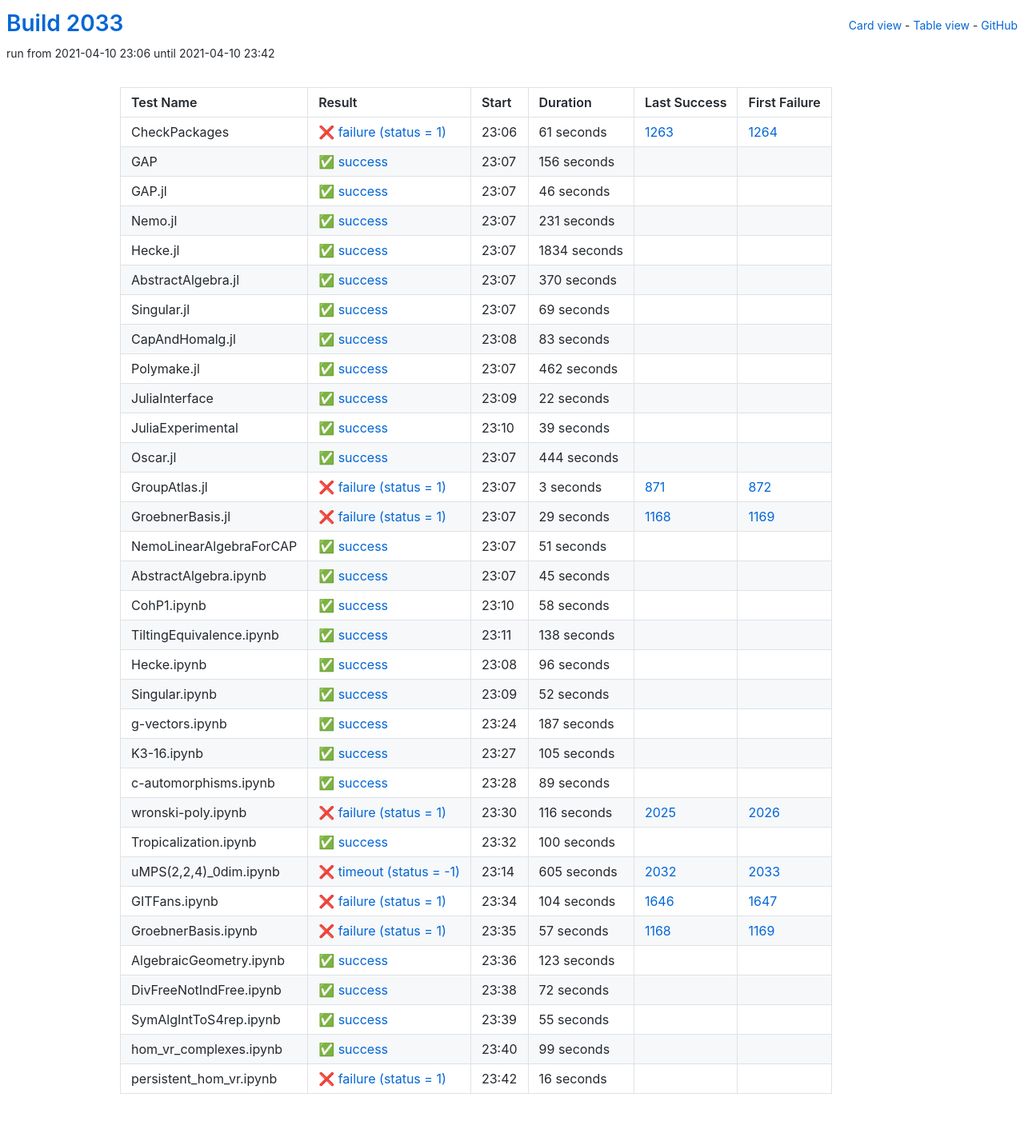
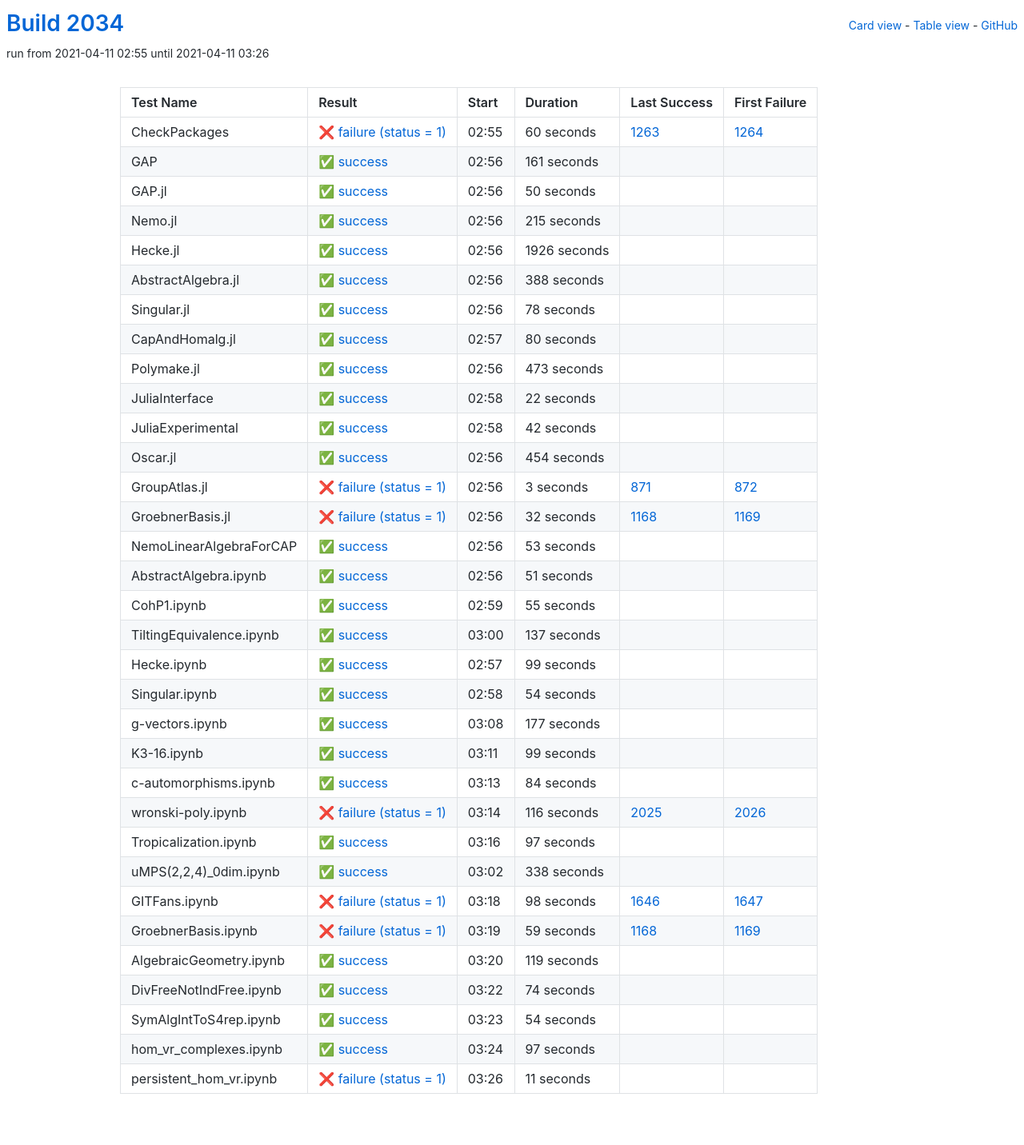
Before and after one commit to oscar-system/oscar-ci-status-stable, a Jekyll site: the page built from table.html, in a window 1280 px wide. Shown: the whole page at 80% size. Built offline with Jekyll 4.4.1, drawn with Linux system fonts in a browser that asks for light colours.

Commit message:
Build #2034

```diff
--- a/_data/ci.yml
+++ b/_data/ci.yml
@@ -1,6 +1,6 @@
 ---
-build: 2033
-build_url: https://oscarci.mathematik.uni-kl.de/job/oscar-stable/2033/
+build: 2034
+build_url: https://oscarci.mathematik.uni-kl.de/job/oscar-stable/2034/
 job: oscar-stable
 organization: oscar-system
 repo: oscar-ci-status-stable
@@ -8,116 +8,116 @@ repourl: https://github.com/oscar-system/oscar-ci-status-stable
 tests:
 - name: CheckPackages
   id: checkpackages
-  log: https://oscarci.mathematik.uni-kl.de/job/oscar-stable/2033/artifact/logs/build-2033/CheckPackages.log
-  start: 2021-04-10 23:06
+  log: https://oscarci.mathematik.uni-kl.de/job/oscar-stable/2034/artifact/logs/build-2034/CheckPackages.log
+  start: 2021-04-11 02:55
   success: false
   exitcode: 1
   status: failure
-  duration: 61
+  duration: 60
   last_success: 1263
   last_success_url: https://oscarci.mathematik.uni-kl.de/job/oscar-stable/1263/
   first_failure: 1264
   first_failure_url: https://oscarci.mathematik.uni-kl.de/job/oscar-stable/1264/
 - name: GAP
   id: gap
-  log: https://oscarci.mathematik.uni-kl.de/job/oscar-stable/2033/artifact/logs/build-2033/GAP.log
-  start: 2021-04-10 23:07
+  log: https://oscarci.mathematik.uni-kl.de/job/oscar-stable/2034/artifact/logs/build-2034/GAP.log
+  start: 2021-04-11 02:56
   success: true
   exitcode: 0
   status: success
-  duration: 156
+  duration: 161
   last_success: false
   last_success_url:
   first_failure: false
   first_failure_url:
 - name: GAP.jl
   id: gap-jl
-  log: https://oscarci.mathematik.uni-kl.de/job/oscar-stable/2033/artifact/logs/build-2033/GAP.jl.log
-  start: 2021-04-10 23:07
+  log: https://oscarci.mathematik.uni-kl.de/job/oscar-stable/2034/artifact/logs/build-2034/GAP.jl.log
+  start: 2021-04-11 02:56
   success: true
   exitcode: 0
   status: success
-  duration: 46
+  duration: 50
   last_success: false
   last_success_url:
   first_failure: false
   first_failure_url:
 - name: Nemo.jl
   id: nemo-jl
-  log: https://oscarci.mathematik.uni-kl.de/job/oscar-stable/2033/artifact/logs/build-2033/Nemo.jl.log
-  start: 2021-04-10 23:07
+  log: https://oscarci.mathematik.uni-kl.de/job/oscar-stable/2034/artifact/logs/build-2034/Nemo.jl.log
+  start: 2021-04-11 02:56
   success: true
   exitcode: 0
   status: success
-  duration: 231
+  duration: 215
   last_success: false
   last_success_url:
   first_failure: false
   first_failure_url:
 - name: Hecke.jl
   id: hecke-jl
-  log: https://oscarci.mathematik.uni-kl.de/job/oscar-stable/2033/artifact/logs/build-2033/Hecke.jl.log
-  start: 2021-04-10 23:07
+  log: https://oscarci.mathematik.uni-kl.de/job/oscar-stable/2034/artifact/logs/build-2034/Hecke.jl.log
+  start: 2021-04-11 02:56
   success: true
   exitcode: 0
   status: success
-  duration: 1834
+  duration: 1926
   last_success: false
   last_success_url:
   first_failure: false
   first_failure_url:
 - name: AbstractAlgebra.jl
   id: abstractalgebra-jl
-  log: https://oscarci.mathematik.uni-kl.de/job/oscar-stable/2033/artifact/logs/build-2033/AbstractAlgebra.jl.log
-  start: 2021-04-10 23:07
+  log: https://oscarci.mathematik.uni-kl.de/job/oscar-stable/2034/artifact/logs/build-2034/AbstractAlgebra.jl.log
+  start: 2021-04-11 02:56
   success: true
   exitcode: 0
   status: success
-  duration: 370
+  duration: 388
   last_success: false
   last_success_url:
   first_failure: false
   first_failure_url:
 - name: Singular.jl
   id: singular-jl
-  log: https://oscarci.mathematik.uni-kl.de/job/oscar-stable/2033/artifact/logs/build-2033/Singular.jl.log
-  start: 2021-04-10 23:07
+  log: https://oscarci.mathematik.uni-kl.de/job/oscar-stable/2034/artifact/logs/build-2034/Singular.jl.log
+  start: 2021-04-11 02:56
   success: true
   exitcode: 0
   status: success
-  duration: 69
+  duration: 78
   last_success: false
   last_success_url:
   first_failure: false
   first_failure_url:
 - name: CapAndHomalg.jl
   id: capandhomalg-jl
-  log: https://oscarci.mathematik.uni-kl.de/job/oscar-stable/2033/artifact/logs/build-2033/CapAndHomalg.jl.log
-  start: 2021-04-10 23:08
+  log: https://oscarci.mathematik.uni-kl.de/job/oscar-stable/2034/artifact/logs/build-2034/CapAndHomalg.jl.log
+  start: 2021-04-11 02:57
   success: true
   exitcode: 0
   status: success
-  duration: 83
+  duration: 80
   last_success: false
   last_success_url:
   first_failure: false
   first_failure_url:
 - name: Polymake.jl
   id: polymake-jl
-  log: https://oscarci.mathematik.uni-kl.de/job/oscar-stable/2033/artifact/logs/build-2033/Polymake.jl.log
-  start: 2021-04-10 23:07
+  log: https://oscarci.mathematik.uni-kl.de/job/oscar-stable/2034/artifact/logs/build-2034/Polymake.jl.log
+  start: 2021-04-11 02:56
   success: true
   exitcode: 0
   status: success
-  duration: 462
+  duration: 473
   last_success: false
   last_success_url:
   first_failure: false
   first_failure_url:
 - name: JuliaInterface
   id: juliainterface
-  log: https://oscarci.mathematik.uni-kl.de/job/oscar-stable/2033/artifact/logs/build-2033/JuliaInterface.log
-  start: 2021-04-10 23:09
+  log: https://oscarci.mathematik.uni-kl.de/job/oscar-stable/2034/artifact/logs/build-2034/JuliaInterface.log
+  start: 2021-04-11 02:58
   success: true
   exitcode: 0
   status: success
@@ -128,32 +128,32 @@ tests:
   first_failure_url:
 - name: JuliaExperimental
   id: juliaexperimental
-  log: https://oscarci.mathematik.uni-kl.de/job/oscar-stable/2033/artifact/logs/build-2033/JuliaExperimental.log
-  start: 2021-04-10 23:10
+  log: https://oscarci.mathematik.uni-kl.de/job/oscar-stable/2034/artifact/logs/build-2034/JuliaExperimental.log
+  start: 2021-04-11 02:58
   success: true
   exitcode: 0
   status: success
-  duration: 39
+  duration: 42
   last_success: false
   last_success_url:
   first_failure: false
   first_failure_url:
 - name: Oscar.jl
   id: oscar-jl
-  log: https://oscarci.mathematik.uni-kl.de/job/oscar-stable/2033/artifact/logs/build-2033/Oscar.jl.log
-  start: 2021-04-10 23:07
+  log: https://oscarci.mathematik.uni-kl.de/job/oscar-stable/2034/artifact/logs/build-2034/Oscar.jl.log
+  start: 2021-04-11 02:56
   success: true
   exitcode: 0
   status: success
-  duration: 444
+  duration: 454
   last_success: false
   last_success_url:
   first_failure: false
   first_failure_url:
 - name: GroupAtlas.jl
   id: groupatlas-jl
-  log: https://oscarci.mathematik.uni-kl.de/job/oscar-stable/2033/artifact/logs/build-2033/GroupAtlas.jl.log
-  start: 2021-04-10 23:07
+  log: https://oscarci.mathematik.uni-kl.de/job/oscar-stable/2034/artifact/logs/build-2034/GroupAtlas.jl.log
+  start: 2021-04-11 02:56
   success: false
   exitcode: 1
   status: failure
@@ -164,20 +164,32 @@ tests:
   first_failure_url: https://oscarci.mathematik.uni-kl.de/job/oscar-stable/872/
 - name: GroebnerBasis.jl
   id: groebnerbasis-jl
-  log: https://oscarci.mathematik.uni-kl.de/job/oscar-stable/2033/artifact/logs/build-2033/GroebnerBasis.jl.log
-  start: 2021-04-10 23:07
+  log: https://oscarci.mathematik.uni-kl.de/job/oscar-stable/2034/artifact/logs/build-2034/GroebnerBasis.jl.log
+  start: 2021-04-11 02:56
   success: false
   exitcode: 1
   status: failure
-  duration: 29
+  duration: 32
   last_success: 1168
   last_success_url: https://oscarci.mathematik.uni-kl.de/job/oscar-stable/1168/
   first_failure: 1169
   first_failure_url: https://oscarci.mathematik.uni-kl.de/job/oscar-stable/1169/
 - name: NemoLinearAlgebraForCAP
   id: nemolinearalgebraforcap
-  log: https://oscarci.mathematik.uni-kl.de/job/oscar-stable/2033/artifact/logs/build-2033/NemoLinearAlgebraForCAP.log
-  start: 2021-04-10 23:07
+  log: https://oscarci.mathematik.uni-kl.de/job/oscar-stable/2034/artifact/logs/build-2034/NemoLinearAlgebraForCAP.log
+  start: 2021-04-11 02:56
+  success: true
+  exitcode: 0
+  status: success
+  duration: 53
+  last_success: false
+  last_success_url:
+  first_failure: false
+  first_failure_url:
+- name: AbstractAlgebra.ipynb
+  id: abstractalgebra-ipynb
+  log: https://oscarci.mathematik.uni-kl.de/job/oscar-stable/2034/artifact/logs/build-2034/AbstractAlgebra.ipynb.log
+  start: 2021-04-11 02:56
   success: true
   exitcode: 0
   status: success
@@ -186,106 +198,94 @@ tests:
   last_success_url:
   first_failure: false
   first_failure_url:
-- name: AbstractAlgebra.ipynb
-  id: abstractalgebra-ipynb
-  log: https://oscarci.mathematik.uni-kl.de/job/oscar-stable/2033/artifact/logs/build-2033/AbstractAlgebra.ipynb.log
-  start: 2021-04-10 23:07
+- name: CohP1.ipynb
+  id: cohp1-ipynb
+  log: https://oscarci.mathematik.uni-kl.de/job/oscar-stable/2034/artifact/logs/build-2034/CohP1.ipynb.log
+  start: 2021-04-11 02:59
   success: true
   exitcode: 0
   status: success
-  duration: 45
-  last_success: false
-  last_success_url:
-  first_failure: false
-  first_failure_url:
-- name: CohP1.ipynb
-  id: cohp1-ipynb
-  log: https://oscarci.mathematik.uni-kl.de/job/oscar-stable/2033/artifact/logs/build-2033/CohP1.ipynb.log
-  start: 2021-04-10 23:10
-  success: true
-  exitcode: 0
-  status: success
-  duration: 58
+  duration: 55
   last_success: false
   last_success_url:
   first_failure: false
   first_failure_url:
 - name: TiltingEquivalence.ipynb
   id: tiltingequivalence-ipynb
-  log: https://oscarci.mathematik.uni-kl.de/job/oscar-stable/2033/artifact/logs/build-2033/TiltingEquivalence.ipynb.log
-  start: 2021-04-10 23:11
+  log: https://oscarci.mathematik.uni-kl.de/job/oscar-stable/2034/artifact/logs/build-2034/TiltingEquivalence.ipynb.log
+  start: 2021-04-11 03:00
   success: true
   exitcode: 0
   status: success
-  duration: 138
+  duration: 137
   last_success: false
   last_success_url:
   first_failure: false
   first_failure_url:
 - name: Hecke.ipynb
   id: hecke-ipynb
-  log: https://oscarci.mathematik.uni-kl.de/job/oscar-stable/2033/artifact/logs/build-2033/Hecke.ipynb.log
-  start: 2021-04-10 23:08
+  log: https://oscarci.mathematik.uni-kl.de/job/oscar-stable/2034/artifact/logs/build-2034/Hecke.ipynb.log
+  start: 2021-04-11 02:57
   success: true
   exitcode: 0
   status: success
-  duration: 96
+  duration: 99
   last_success: false
   last_success_url:
   first_failure: false
   first_failure_url:
 - name: Singular.ipynb
   id: singular-ipynb
-  log: https://oscarci.mathematik.uni-kl.de/job/oscar-stable/2033/artifact/logs/build-2033/Singular.ipynb.log
-  start: 2021-04-10 23:09
+  log: https://oscarci.mathematik.uni-kl.de/job/oscar-stable/2034/artifact/logs/build-2034/Singular.ipynb.log
+  start: 2021-04-11 02:58
   success: true
   exitcode: 0
   status: success
-  duration: 52
+  duration: 54
   last_success: false
   last_success_url:
   first_failure: false
   first_failure_url:
 - name: g-vectors.ipynb
   id: g-vectors-ipynb
-  log: https://oscarci.mathematik.uni-kl.de/job/oscar-stable/2033/artifact/logs/build-2033/g-vectors.ipynb.log
-  start: 2021-04-10 23:24
+  log: https://oscarci.mathematik.uni-kl.de/job/oscar-stable/2034/artifact/logs/build-2034/g-vectors.ipynb.log
+  start: 2021-04-11 03:08
   success: true
   exitcode: 0
   status: success
-  duration: 187
+  duration: 177
   last_success: false
   last_success_url:
   first_failure: false
   first_failure_url:
 - name: K3-16.ipynb
   id: k3-16-ipynb
-  log: https://oscarci.mathematik.uni-kl.de/job/oscar-stable/2033/artifact/logs/build-2033/K3-16.ipynb.log
-  start: 2021-04-10 23:27
+  log: https://oscarci.mathematik.uni-kl.de/job/oscar-stable/2034/artifact/logs/build-2034/K3-16.ipynb.log
+  start: 2021-04-11 03:11
   success: true
   exitcode: 0
   status: success
-  duration: 105
+  duration: 99
   last_success: false
   last_success_url:
   first_failure: false
   first_failure_url:
 - name: c-automorphisms.ipynb
   id: c-automorphisms-ipynb
-  log: https://oscarci.mathematik.uni-kl.de/job/oscar-stable/2033/artifact/logs/build-2033/c-automorphisms.ipynb.log
-  start: 2021-04-10 23:28
+  log: https://oscarci.mathematik.uni-kl.de/job/oscar-stable/2034/artifact/logs/build-2034/c-automorphisms.ipynb.log
+  start: 2021-04-11 03:13
   success: true
   exitcode: 0
   status: success
-  duration: 89
+  duration: 84
   last_success: false
   last_success_url:
   first_failure: false
   first_failure_url:
 - name: wronski-poly.ipynb
   id: wronski-poly-ipynb
-  log: https://oscarci.mathematik.uni-kl.de/job/oscar-stable/2033/artifact/logs/build-2033/wronski-poly.ipynb.log
-  start: 2021-04-10 23:30
+  log: https://oscarci.mathematik.uni-kl.de/job/oscar-stable/2034/artifact/logs/build-2034/wronski-poly.ipynb.log
+  start: 2021-04-11 03:14
   success: false
   exitcode: 1
   status: failure
@@ -296,108 +296,108 @@ tests:
   first_failure_url: https://oscarci.mathematik.uni-kl.de/job/oscar-stable/2026/
 - name: Tropicalization.ipynb
   id: tropicalization-ipynb
-  log: https://oscarci.mathematik.uni-kl.de/job/oscar-stable/2033/artifact/logs/build-2033/Tropicalization.ipynb.log
-  start: 2021-04-10 23:32
+  log: https://oscarci.mathematik.uni-kl.de/job/oscar-stable/2034/artifact/logs/build-2034/Tropicalization.ipynb.log
+  start: 2021-04-11 03:16
   success: true
   exitcode: 0
   status: success
-  duration: 100
+  duration: 97
   last_success: false
   last_success_url:
   first_failure: false
   first_failure_url:
 - name: uMPS(2,2,4)_0dim.ipynb
   id: umps-2-2-4-0dim-ipynb
-  log: https://oscarci.mathematik.uni-kl.de/job/oscar-stable/2033/artifact/logs/build-2033/uMPS-2-2-4-_0dim.ipynb.log
-  start: 2021-04-10 23:14
-  success: false
-  exitcode: -1
-  status: timeout
-  duration: 605
-  last_success: 2032
-  last_success_url: https://oscarci.mathematik.uni-kl.de/job/oscar-stable/2032/
-  first_failure: 2033
-  first_failure_url: https://oscarci.mathematik.uni-kl.de/job/oscar-stable/2033/
+  log: https://oscarci.mathematik.uni-kl.de/job/oscar-stable/2034/artifact/logs/build-2034/uMPS-2-2-4-_0dim.ipynb.log
+  start: 2021-04-11 03:02
+  success: true
+  exitcode: 0
+  status: success
+  duration: 338
+  last_success: false
+  last_success_url:
+  first_failure: false
+  first_failure_url:
 - name: GITFans.ipynb
   id: gitfans-ipynb
-  log: https://oscarci.mathematik.uni-kl.de/job/oscar-stable/2033/artifact/logs/build-2033/GITFans.ipynb.log
-  start: 2021-04-10 23:34
+  log: https://oscarci.mathematik.uni-kl.de/job/oscar-stable/2034/artifact/logs/build-2034/GITFans.ipynb.log
+  start: 2021-04-11 03:18
   success: false
   exitcode: 1
   status: failure
-  duration: 104
+  duration: 98
   last_success: 1646
   last_success_url: https://oscarci.mathematik.uni-kl.de/job/oscar-stable/1646/
   first_failure: 1647
   first_failure_url: https://oscarci.mathematik.uni-kl.de/job/oscar-stable/1647/
 - name: GroebnerBasis.ipynb
   id: groebnerbasis-ipynb
-  log: https://oscarci.mathematik.uni-kl.de/job/oscar-stable/2033/artifact/logs/build-2033/GroebnerBasis.ipynb.log
-  start: 2021-04-10 23:35
+  log: https://oscarci.mathematik.uni-kl.de/job/oscar-stable/2034/artifact/logs/build-2034/GroebnerBasis.ipynb.log
+  start: 2021-04-11 03:19
   success: false
   exitcode: 1
   status: failure
-  duration: 57
+  duration: 59
   last_success: 1168
   last_success_url: https://oscarci.mathematik.uni-kl.de/job/oscar-stable/1168/
   first_failure: 1169
   first_failure_url: https://oscarci.mathematik.uni-kl.de/job/oscar-stable/1169/
 - name: AlgebraicGeometry.ipynb
   id: algebraicgeometry-ipynb
-  log: https://oscarci.mathematik.uni-kl.de/job/oscar-stable/2033/artifact/logs/build-2033/AlgebraicGeometry.ipynb.log
-  start: 2021-04-10 23:36
+  log: https://oscarci.mathematik.uni-kl.de/job/oscar-stable/2034/artifact/logs/build-2034/AlgebraicGeometry.ipynb.log
+  start: 2021-04-11 03:20
   success: true
   exitcode: 0
   status: success
-  duration: 123
+  duration: 119
   last_success: false
   last_success_url:
   first_failure: false
   first_failure_url:
 - name: DivFreeNotIndFree.ipynb
   id: divfreenotindfree-ipynb
-  log: https://oscarci.mathematik.uni-kl.de/job/oscar-stable/2033/artifact/logs/build-2033/DivFreeNotIndFree.ipynb.log
-  start: 2021-04-10 23:38
+  log: https://oscarci.mathematik.uni-kl.de/job/oscar-stable/2034/artifact/logs/build-2034/DivFreeNotIndFree.ipynb.log
+  start: 2021-04-11 03:22
   success: true
   exitcode: 0
   status: success
-  duration: 72
+  duration: 74
   last_success: false
   last_success_url:
   first_failure: false
   first_failure_url:
 - name: SymAlgIntToS4rep.ipynb
   id: symalginttos4rep-ipynb
-  log: https://oscarci.mathematik.uni-kl.de/job/oscar-stable/2033/artifact/logs/build-2033/SymAlgIntToS4rep.ipynb.log
-  start: 2021-04-10 23:39
+  log: https://oscarci.mathematik.uni-kl.de/job/oscar-stable/2034/artifact/logs/build-2034/SymAlgIntToS4rep.ipynb.log
+  start: 2021-04-11 03:23
   success: true
   exitcode: 0
   status: success
-  duration: 55
+  duration: 54
   last_success: false
   last_success_url:
   first_failure: false
   first_failure_url:
 - name: hom_vr_complexes.ipynb
   id: hom-vr-complexes-ipynb
-  log: https://oscarci.mathematik.uni-kl.de/job/oscar-stable/2033/artifact/logs/build-2033/hom_vr_complexes.ipynb.log
-  start: 2021-04-10 23:40
+  log: https://oscarci.mathematik.uni-kl.de/job/oscar-stable/2034/artifact/logs/build-2034/hom_vr_complexes.ipynb.log
+  start: 2021-04-11 03:24
   success: true
   exitcode: 0
   status: success
-  duration: 99
+  duration: 97
   last_success: false
   last_success_url:
   first_failure: false
   first_failure_url:
 - name: persistent_hom_vr.ipynb
   id: persistent-hom-vr-ipynb
-  log: https://oscarci.mathematik.uni-kl.de/job/oscar-stable/2033/artifact/logs/build-2033/persistent_hom_vr.ipynb.log
-  start: 2021-04-10 23:42
+  log: https://oscarci.mathematik.uni-kl.de/job/oscar-stable/2034/artifact/logs/build-2034/persistent_hom_vr.ipynb.log
+  start: 2021-04-11 03:26
   success: false
   exitcode: 1
   status: failure
-  duration: 16
+  duration: 11
   last_success: false
   last_success_url:
   first_failure: false
```
Also changed, not shown: README.md.
